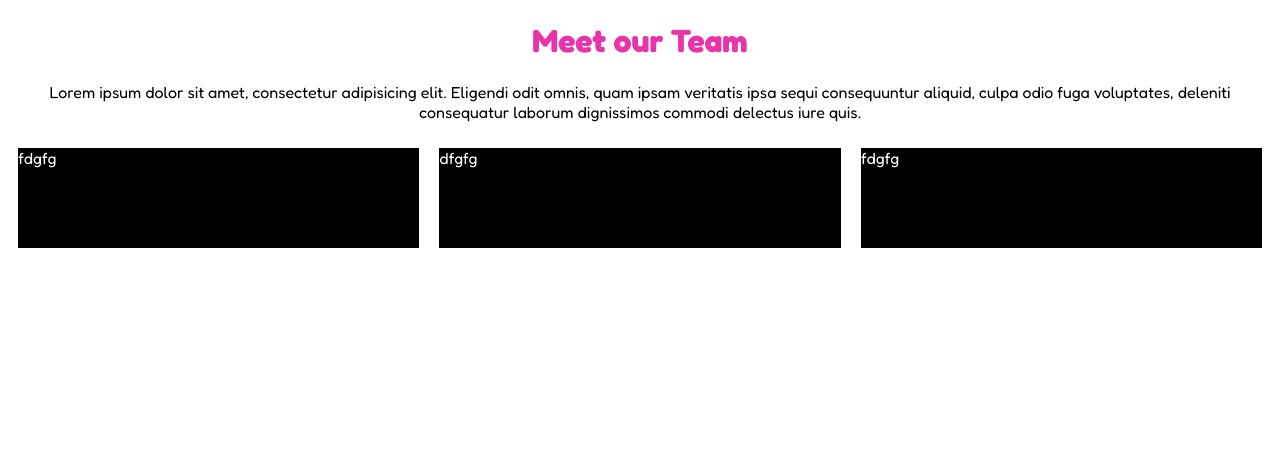
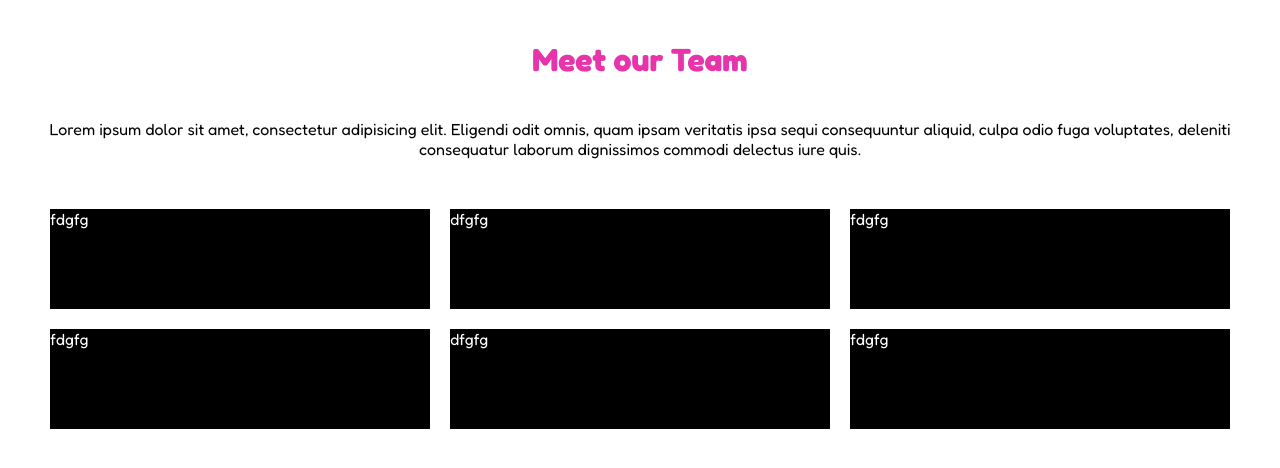
Before and after one commit to PinoMacri/html-css-float-cards, a plain HTML site: page index.html in a window 1280 px wide. Drawn offline with Linux system fonts and the light colour scheme.

Commit message:
Fine struttura

```diff
--- a/css/style.css
+++ b/css/style.css
@@ -3,17 +3,19 @@ body {
     font-family: 'Fredoka', sans-serif;
 }
 .container {
-    max-width: 1400px;
+    max-width: 1200px;
     width: 100%;
     margin: 0 auto;
+    text-align: center;
 
 }
-.container>p {
-    text-align: center;
-}
-h1 {
+.container > h1 {
     text-align: center;
     color: rgb(231, 52, 171);
+    margin: 40px 0px;
+}
+.container > p {
+    margin: 40px 0px;
 }
 /*SECTION*/
 .corpo {
@@ -31,4 +33,5 @@ h1 {
     width: calc(100% /3);
     box-sizing: border-box;
     border: 10px solid white;
+    text-align: left;
 }
--- a/index.html
+++ b/index.html
@@ -24,6 +24,9 @@
             <div class="styleFloat">fdgfg</div>
             <div class="styleFloat">dfgfg</div>
             <div class="styleFloat">fdgfg</div>
+            <div class="styleFloat">fdgfg</div>
+            <div class="styleFloat">dfgfg</div>
+            <div class="styleFloat">fdgfg</div>
         </section>
 
     </div>
```
